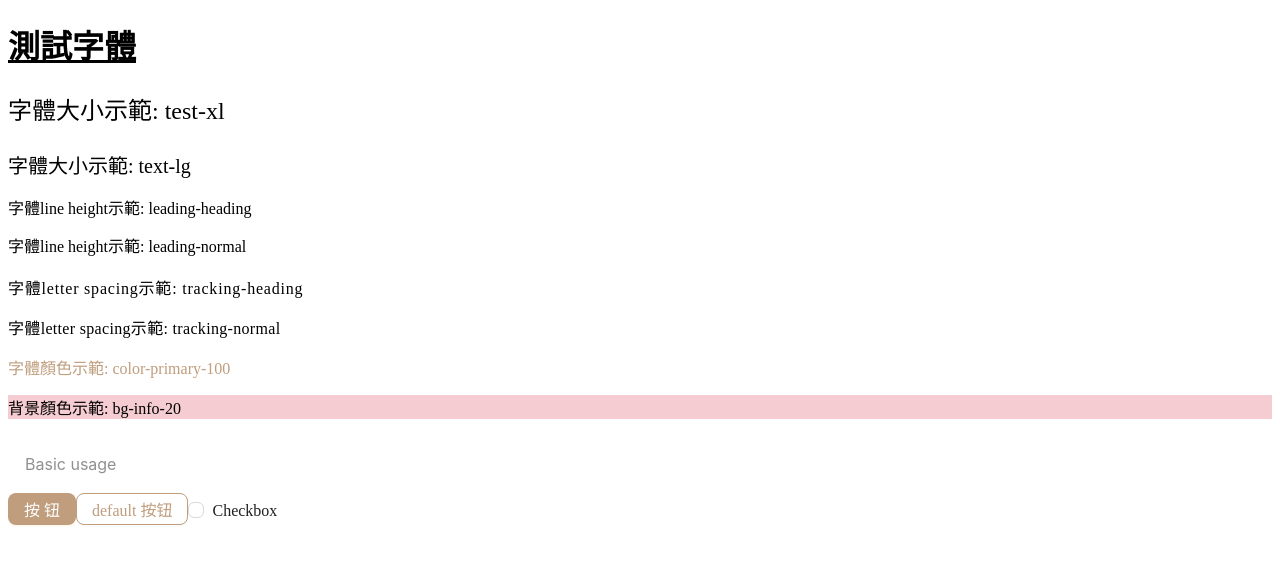
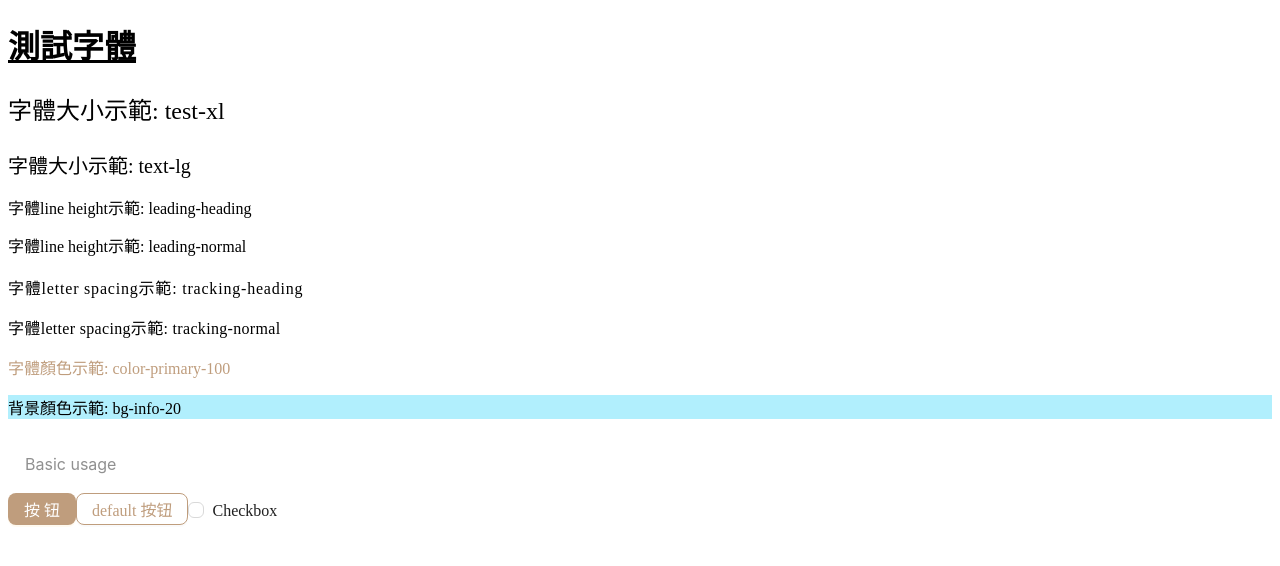
Before and after one commit to yishan13-tsai/typescript-react, a React (Vite) app: page / in a window 1280 px wide. Shown: the top 566 px of the page. Built offline with nearby package versions, Linux system fonts and the light colour scheme.

Commit message:
fix: typo fix

```diff
--- a/tailwind.config.js
+++ b/tailwind.config.js
@@ -38,7 +38,7 @@ export default {
         '100': '#3BADEF',
         '120': '#1D66AC',
       },
-      info: {
+      error: {
         '10': '#FDECEF',
         '20': '#F5CCD1',
         '100': '#DA3E51',
```
